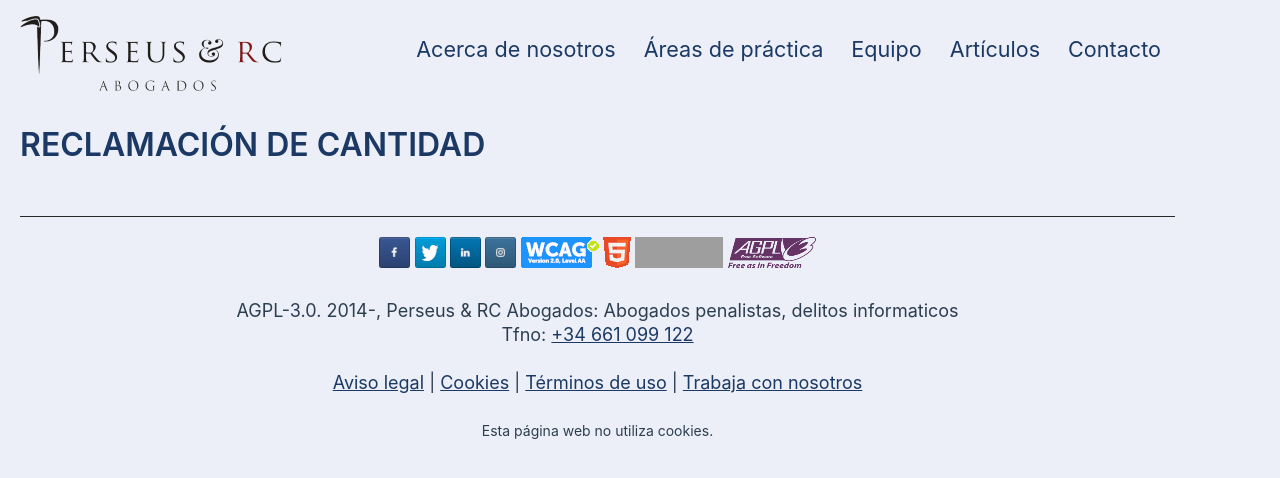
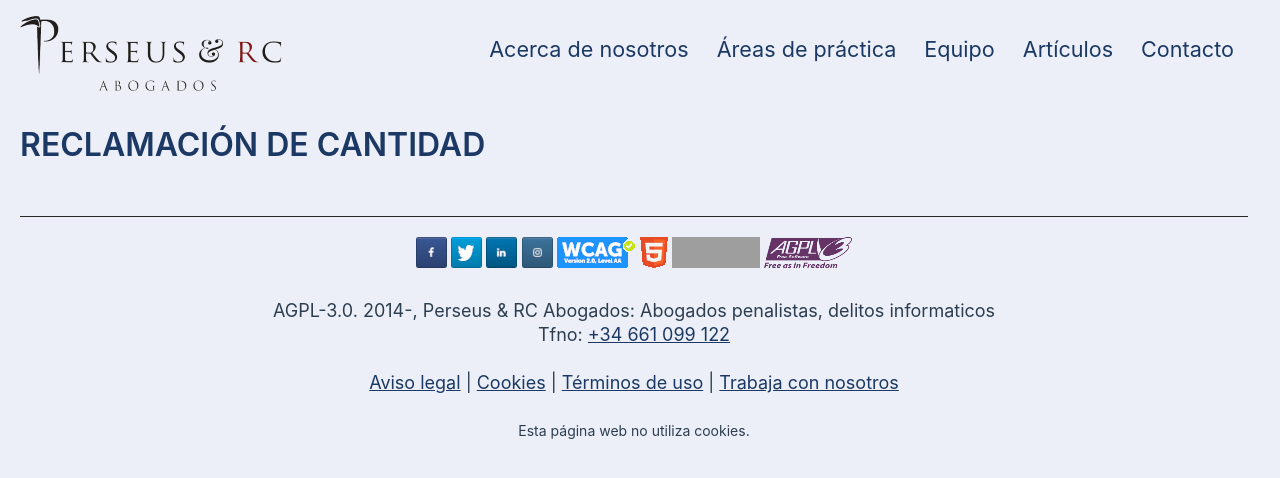
Before and after one commit to streaming10/perseusnew, a Jekyll site: the page built from reclamacion-de-cantidad.md, in a window 1280 px wide. Shown: the top 478 px of the page. Built offline with Jekyll 4.4.1, drawn with Linux system fonts in a browser that asks for light colours; our own code applies the rules of GitHub Pages for plain Markdown files; grey boxes are pictures that could not be loaded.

Commit message:
Update style.css

```diff
--- a/css/style.css
+++ b/css/style.css
@@ -114,7 +114,7 @@ th, tr, td {
 /**  General **/
 
 html {
-  max-width: 1348px;
+  max-width: 1248px;
   margin: auto;
   padding: 0px 20px 0px 20px;
   line-height: 1.5em;
@@ -126,7 +126,7 @@ body {
   background-color: #eceff7;
   text-decoration: none;
   margin: 0;
-  max-width: 1155px;
+  max-width: 1228px;
 
   font-family: "-apple-system",BlinkMacSystemFont,"Segoe UI",Helvetica,Arial,sans-serif,"Apple Color Emoji","Segoe UI Emoji","Segoe UI Symbol";
   font-size: 18px;
```
